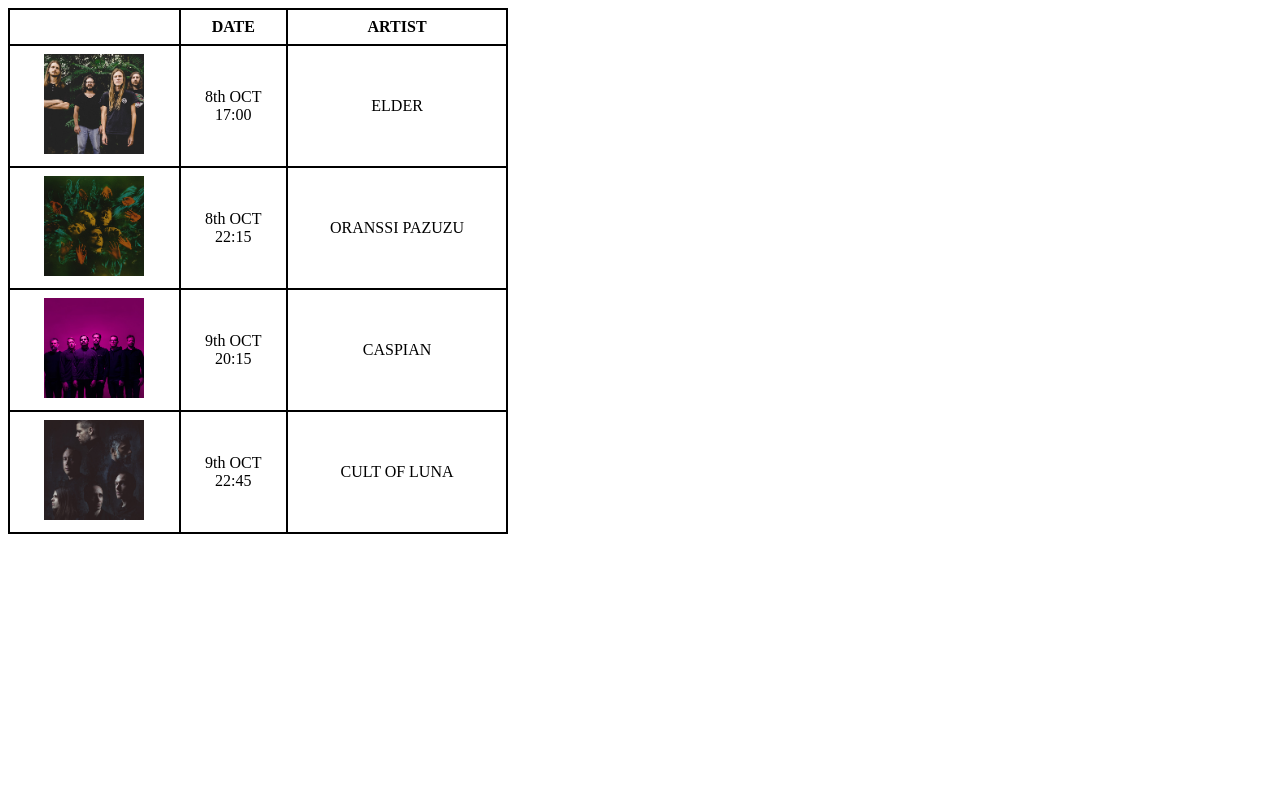
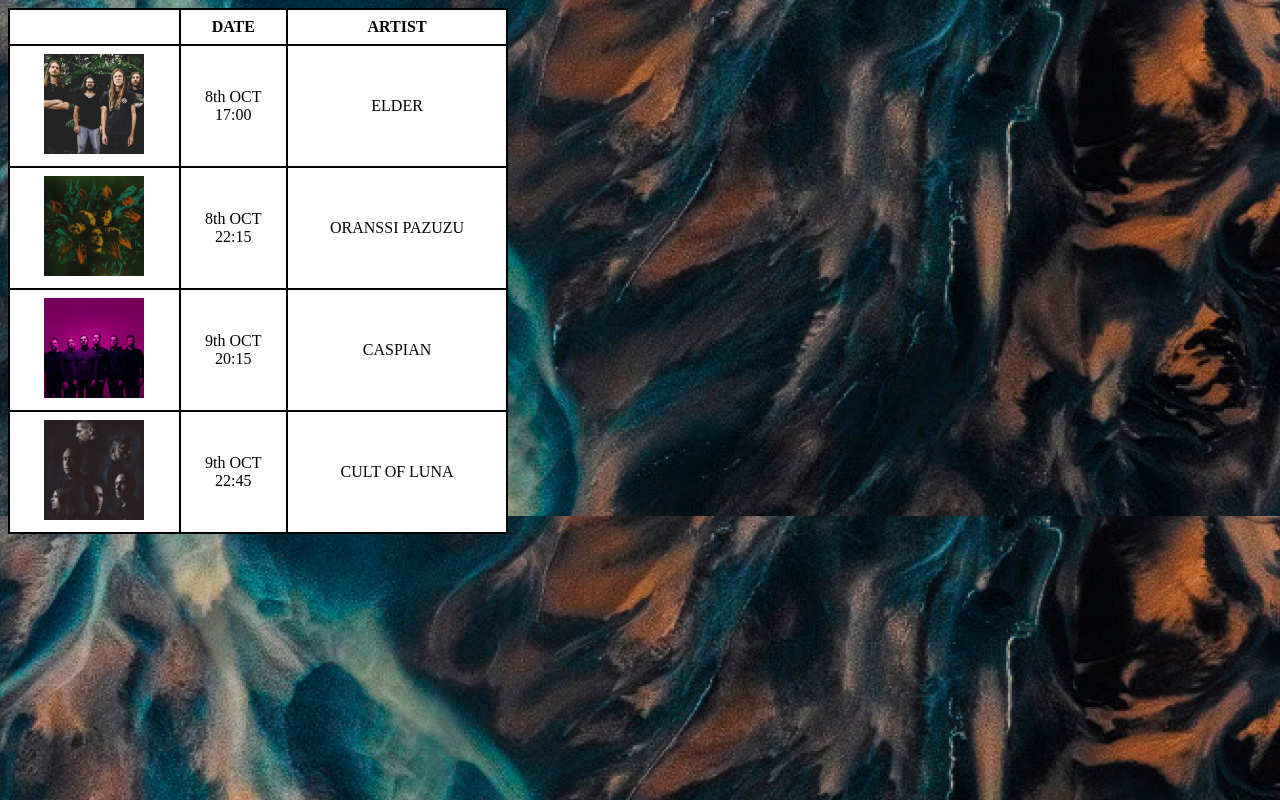
Before and after one commit to agataxmascarenhas/Table-Amplifest-2022, a plain HTML site: page index.html in a window 1280 px wide. Drawn offline with Linux system fonts and the light colour scheme; the site is published under a folder, as on GitHub Pages, so addresses that start at the root find nothing.

Commit message:
corrected image background path

```diff
--- a/index.html
+++ b/index.html
@@ -20,7 +20,7 @@
         padding: 8px;
       }
       body {
-        background-image: url("/Image/Amplifest2022_bg.jpeg");
+        background-image: url("./Image/Amplifest2022_bg.jpeg");
       }
     </style>
   </head>
```
